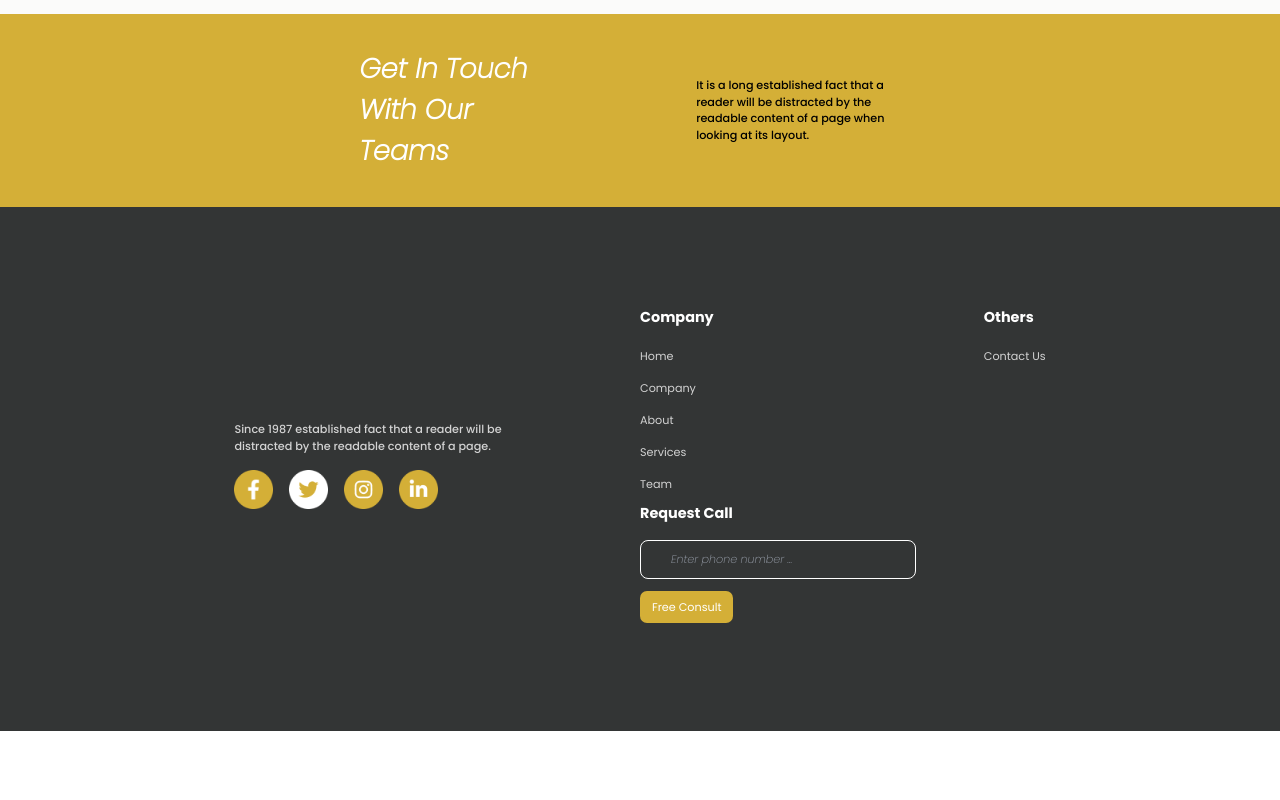
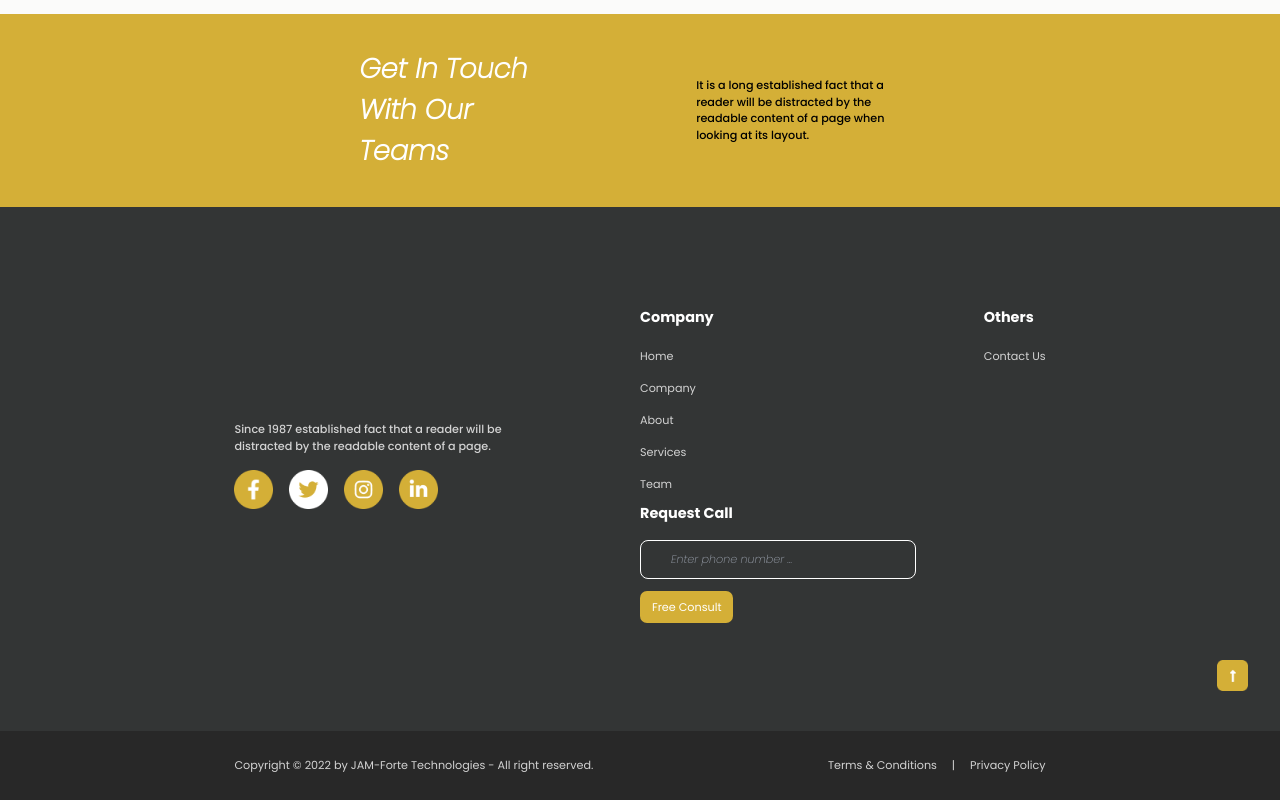
Before and after one commit to Erehmaryann/Erehmaryann.github.io, a React (Create React App) app: page / in a window 1280 px wide. Shown: the part 4116-4916 px from the top of the page. Before the commit the page ends 4847 px from the top, so only its background shows below. Built offline with nearby package versions, Linux system fonts and the light colour scheme.

Commit message:
policy section

```diff
--- a/src/components/footer/contact-us.tsx
+++ b/src/components/footer/contact-us.tsx
@@ -3,12 +3,13 @@ import facebook from "../../assets/facebook.png";
 import twitter from "../../assets/twitter.png";
 import instagram from "../../assets/instagram.png";
 import linkedin from "../../assets/linkedin.png";
+import toTop from "../../assets/to-top-icon.png";
 
 const Button = React.lazy(() => import("../common/button/button"));
 
 function ContactUs() {
   return (
-    <section className="bg-[#333535] w-full flex justify-center items-center sm:p-4 md:py-[100px]">
+    <section className="relative bg-[#333535] w-full flex justify-center items-center sm:px-4 sm:py-8 md:py-[100px]">
       <div className="md:w-[65%] flex justify-between sm:flex-wrap md:flex-nowrap items-center">
         <div className="flex flex-col items-start justify-center md:w-[40%]">
           <p className="text-[0.7rem] font-[500] text-[#D3D3D3] pb-4">
@@ -109,6 +110,11 @@ function ContactUs() {
           </div>
         </div>
       </div>
+      <div className="absolute right-8 bottom-10">
+        <a href="#hero">
+          <img src={toTop} alt="to top button" width={31} />
+        </a>
+      </div>
     </section>
   );
 }
--- a/src/components/footer/footer.tsx
+++ b/src/components/footer/footer.tsx
@@ -2,6 +2,7 @@ import React from "react";
 
 const GetTouch = React.lazy(() => import("./get-in-touch"));
 const ContactUs = React.lazy(() => import("./contact-us"));
+const Policy = React.lazy(() => import("./policy"));
 
 function Footer() {
   return (
@@ -12,6 +13,7 @@ function Footer() {
       <div className="w-full">
         <GetTouch />
         <ContactUs />
+        <Policy />
       </div>
     </section>
   );
--- /dev/null
+++ b/src/components/footer/policy.tsx
@@ -0,0 +1,19 @@
+import React from "react";
+
+function Policy() {
+  return (
+    <section className="bg-[#282828] w-full flex justify-center items-center sm:p-4">
+      <div className="md:w-[65%] flex justify-between sm:flex-wrap md:flex-nowrap items-center">
+        <h5 className="text-[#D3D3D3] text-[0.7rem] py-[10px]">
+          Copyright © {new Date().getFullYear()} by JAM-Forte Technologies - All
+          right reserved.
+        </h5>
+        <p className="text-[#D3D3D3] text-[0.7rem] py-[10px]">
+          Terms & Conditions &nbsp; &nbsp; | &nbsp; &nbsp; Privacy Policy
+        </p>
+      </div>
+    </section>
+  );
+}
+
+export default Policy;
--- a/src/components/services/review.tsx
+++ b/src/components/services/review.tsx
@@ -25,7 +25,7 @@ function Review() {
   };
 
   return (
-    <section className="flex flex-col items-center w-full">
+    <section className="flex flex-col items-center w-full sm:pb-8 md:pb-0">
       <div className="md:pt-0 pb-[35px] md:text-center md:w-[500px]">
         <h3 className="font-[700] text-[#333535] pb-[8px] text-[1.8rem] dark:text-white">
           What our customer says
```
